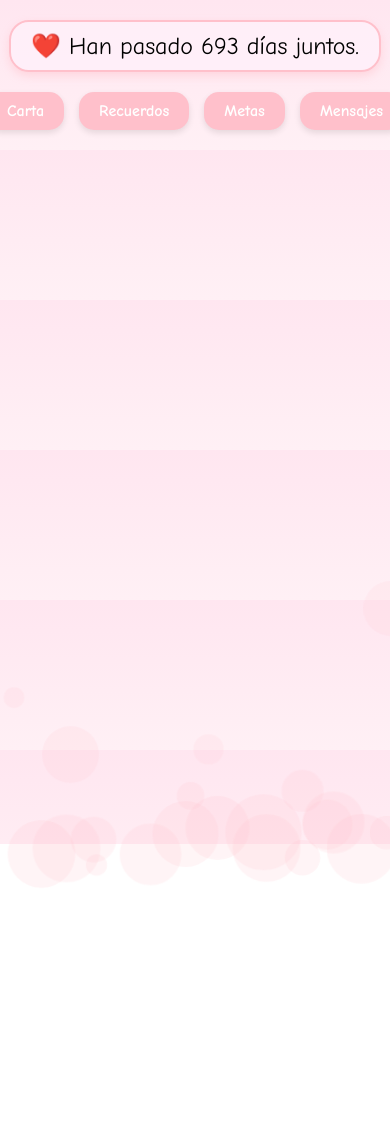
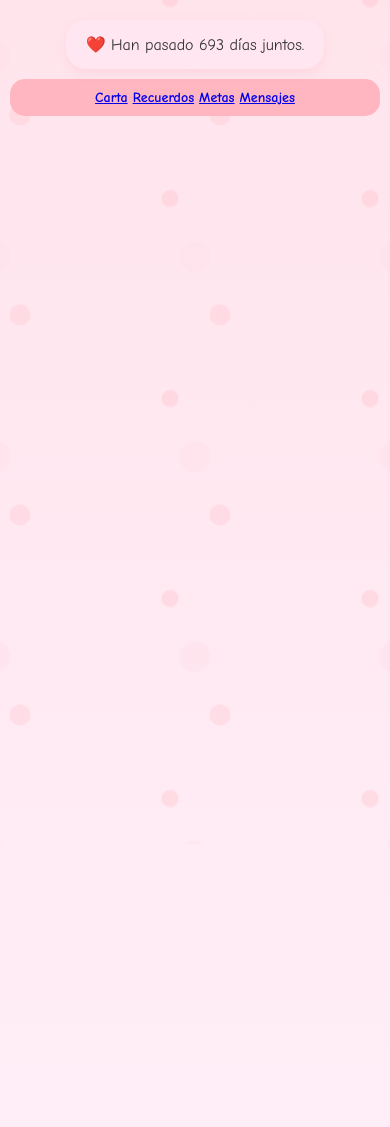
Before and after one commit to YESHE2023/RUBYTIME, a plain HTML site: page index.html in a window 390 px wide. Before the commit the page ends 844 px from the top, so only its background shows below. Drawn offline with Linux system fonts and the light colour scheme.

Commit message:
Update styles.css

```diff
--- a/styles.css
+++ b/styles.css
@@ -1,82 +1,100 @@
-/* Fondo pastel con burbujas */
 body {
-  background: linear-gradient(to bottom, #ffe6f0, #fff0f5);
-  overflow-x: hidden;
   margin: 0;
   padding: 0;
   font-family: 'Comic Sans MS', cursive, sans-serif;
+  background: linear-gradient(to bottom, #ffe4ec, #ffeef7);
+  color: #333;
+  text-align: center;
+  min-height: 100vh;
+  overflow-x: hidden;
 }
 
-.burbuja {
+/* Fondo burbujeante opcional */
+body::before {
+  content: "";
   position: fixed;
-  bottom: -100px;
-  background-color: rgba(255, 192, 203, 0.3);
-  border-radius: 50%;
-  animation: flotar 20s infinite ease-in;
-  z-index: 0;
+  top: 0;
+  left: 0;
+  width: 100%;
+  height: 100%;
+  background-image: radial-gradient(circle at 10% 20%, rgba(255, 192, 203, 0.3) 10px, transparent 11px),
+                    radial-gradient(circle at 90% 80%, rgba(255, 182, 193, 0.3) 8px, transparent 9px),
+                    radial-gradient(circle at 50% 50%, rgba(255, 222, 233, 0.4) 15px, transparent 16px);
+  background-size: 200px 200px;
+  animation: moveBubbles 40s linear infinite;
+  z-index: -1;
 }
 
-@keyframes flotar {
-  0% {
-    transform: translateY(0) scale(1);
-    opacity: 0.6;
+@keyframes moveBubbles {
+  0% { background-position: 0 0, 100% 100%, 50% 50%; }
+  100% { background-position: 0 -1000px, 100% -1000px, 50% -1000px; }
+}
+
+/* Contador */
+.contador-box {
+  background-color: #ffe6f0;
+  padding: 15px 20px;
+  margin-top: 20px;
+  border-radius: 20px;
+  box-shadow: 0 4px 10px rgba(255, 182, 193, 0.3);
+  font-size: 20px;
+  display: inline-block;
+}
+
+/* Cartas y contenido centrado */
+.carta-contenido {
+  max-width: 600px;
+  margin: 40px auto;
+  background-color: #fff0f5;
+  padding: 20px;
+  border-radius: 20px;
+  box-shadow: 0 0 15px rgba(255, 182, 193, 0.4);
+  text-align: center;
+}
+
+/* Botones */
+.boton, .menu, .volver-btn, button {
+  background-color: #ffb6c1;
+  color: #fff;
+  padding: 12px 24px;
+  border: none;
+  border-radius: 15px;
+  font-size: 16px;
+  font-weight: bold;
+  cursor: pointer;
+  margin: 10px;
+  text-decoration: none;
+  transition: background-color 0.3s, transform 0.2s;
+}
+
+.boton:hover,
+.menu:hover,
+.volver-btn:hover,
+button:hover {
+  background-color: #ff90a9;
+  transform: scale(1.05);
+}
+
+/* Área de mensaje */
+textarea {
+  width: 90%;
+  max-width: 400px;
+  font-size: 16px;
+  padding: 10px;
+  border-radius: 10px;
+  border: 2px solid #ffc0cb;
+  background-color: #fffafc;
+  resize: none;
+}
+
+/* Responsive */
+@media (max-width: 600px) {
+  .contador-box {
+    font-size: 16px;
   }
-  100% {
-    transform: translateY(-120vh) scale(1.2);
-    opacity: 0;
+
+  button, .menu, .volver-btn {
+    font-size: 14px;
+    padding: 10px 18px;
   }
 }
-
-.contador-box {
-  background-color: rgba(255, 240, 250, 0.8);
-  border: 2px solid pink;
-  padding: 10px 20px;
-  border-radius: 20px;
-  font-size: 1.5rem;
-  text-align: center;
-  margin: 20px auto;
-  width: fit-content;
-  box-shadow: 0 4px 8px rgba(255, 182, 193, 0.4);
-  z-index: 10;
-  position: relative;
-}
-
-/* Corazones */
-@keyframes caerCorazon {
-  0% { top: -50px; opacity: 1; }
-  100% { top: 100vh; opacity: 0; }
-}
-
-.corazon {
-  position: fixed;
-  font-size: 2rem;
-  color: red;
-  animation: caerCorazon 5s linear forwards;
-  pointer-events: none;
-  z-index: 100;
-}
-
-/* Menú de navegación */
-.menu {
-  display: flex;
-  justify-content: center;
-  gap: 15px;
-  margin-bottom: 20px;
-  z-index: 10;
-  position: relative;
-}
-
-.menu a {
-  background-color: #ffc0cb;
-  padding: 10px 20px;
-  border-radius: 15px;
-  text-decoration: none;
-  color: #fff;
-  font-weight: bold;
-  transition: background 0.3s;
-  box-shadow: 0 3px 6px rgba(0,0,0,0.1);
-}
-
-.menu a:hover {
-  background-color: #ff99aa;
-}
```
